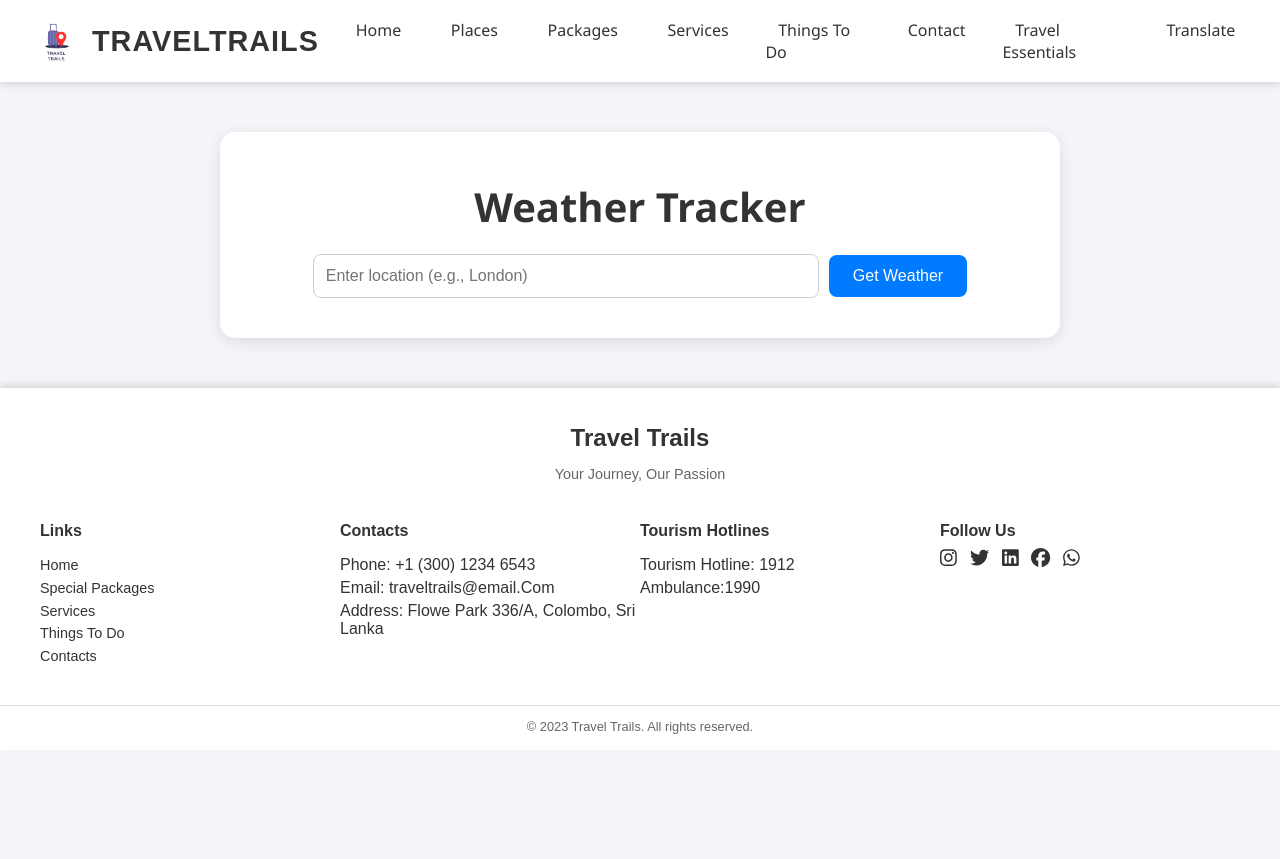
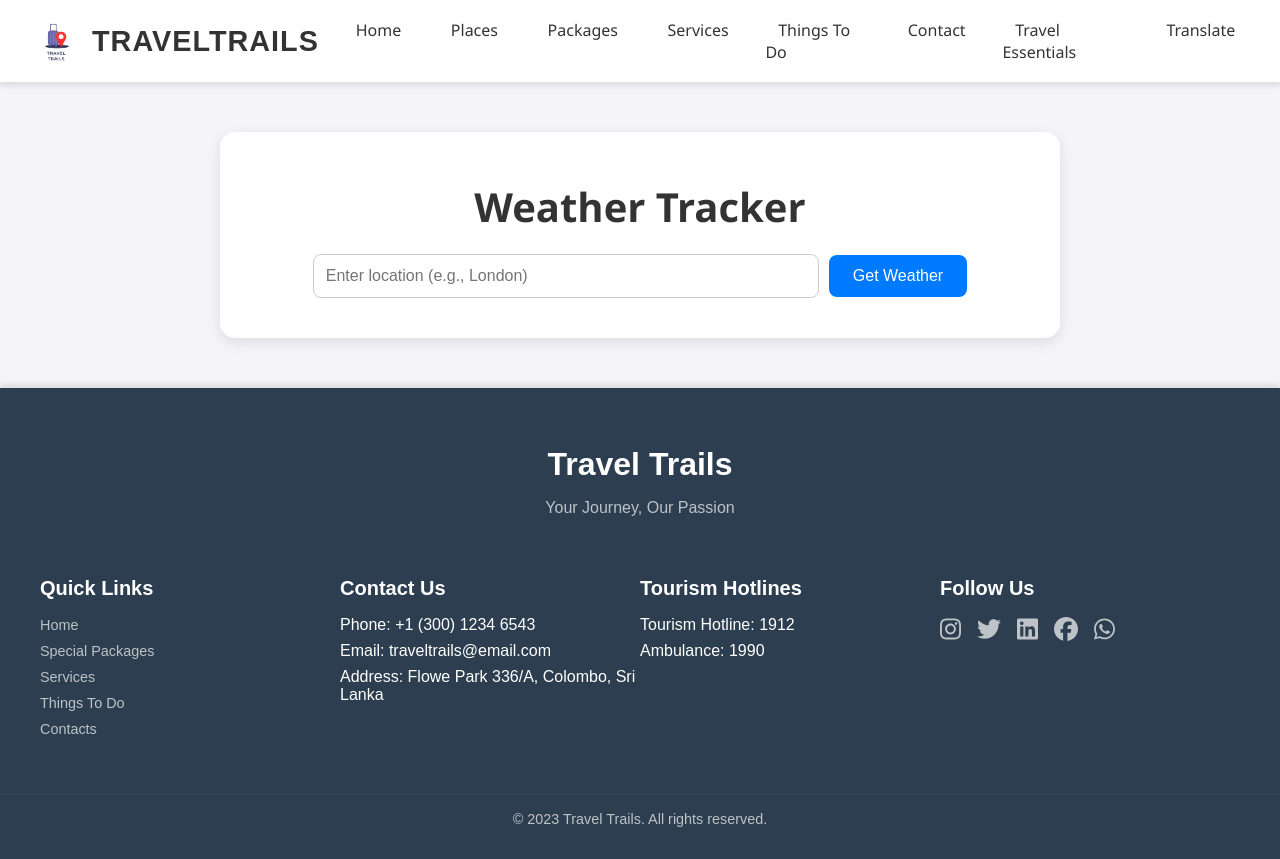
Before and after one commit to Pasindya/ITPM-Project-MernStack, a React (Vite) app in the folder Frontend/: page /weather in a window 1280 px wide. Before the commit the page ends 800 px from the top, so only its background shows below. Built offline with nearby package versions, Linux system fonts and the light colour scheme.

Commit message:
modified footer

```diff
--- a/Frontend/src/CSS/Footer.css
+++ b/Frontend/src/CSS/Footer.css
@@ -1,27 +1,27 @@
 /* Footer Styles */
 .footer {
-    background-color: white; /* White background */
-    color: #333; /* Dark text for contrast */
-    padding: 1rem 0; /* Reduced padding */
+  background-color: #2c3e50; /* Dark blue background */
+  color: #ffffff; /* White text for contrast */
+  padding: 2rem 0; /* Increased padding */
   font-family: 'Poppins', sans-serif;
   box-shadow: 0 -4px 6px rgba(0, 0, 0, 0.1); /* Subtle shadow at the top */
 }
 
 .footer-logo {
   text-align: center;
-    margin-bottom: 1rem; /* Reduced margin */
+  margin-bottom: 1.5rem; /* Adjusted margin */
 }
 
 .footer-logo h2 {
-    font-size: 1.5rem; /* Reduced font size */
+  font-size: 2rem; /* Increased font size */
   font-weight: 700;
-    color: #333; /* Dark text for logo */
+  color: #ffffff; /* White text for logo */
   margin-bottom: 0.5rem;
 }
 
 .footer-logo p {
-    font-size: 0.9rem; /* Reduced font size */
-    color: #666; /* Subtle text color for tagline */
+  font-size: 1rem; /* Adjusted font size */
+  color: #bdc3c7; /* Light gray text for tagline */
 }
 
 .footer-content {
@@ -34,15 +34,15 @@
 }
 
 .footer-section {
-    margin: 0.5rem 0; /* Reduced margin */
+  margin: 1rem 0; /* Adjusted margin */
   flex: 1;
-    min-width: 150px; /* Adjusted minimum width */
+  min-width: 200px; /* Adjusted minimum width */
 }
 
 .footer-section h3 {
-    font-size: 1rem; /* Reduced font size */
-    margin-bottom: 0.5rem; /* Reduced margin */
-    color: #333; /* Dark text for headings */
+  font-size: 1.25rem; /* Increased font size */
+  margin-bottom: 1rem; /* Adjusted margin */
+  color: #ffffff; /* White text for headings */
   font-weight: 600; /* Bold headings */
 }
 
@@ -52,13 +52,13 @@
 }
 
 .footer-section ul li {
-    margin: 0.3rem 0; /* Reduced margin */
+  margin: 0.5rem 0; /* Adjusted margin */
 }
 
 .footer-section ul li a {
-    color: #333; /* Dark text for links */
+  color: #bdc3c7; /* Light gray text for links */
   text-decoration: none;
-    font-size: 0.9rem; /* Reduced font size */
+  font-size: 0.9rem; /* Adjusted font size */
   transition: color 0.3s ease;
 }
 
@@ -68,12 +68,12 @@
 
 .social-icons {
   display: flex;
-    gap: 0.8rem; /* Reduced gap between icons */
+  gap: 1rem; /* Adjusted gap between icons */
 }
 
 .social-icons a {
-    color: #333; /* Dark color for icons */
-    font-size: 1.2rem; /* Reduced icon size */
+  color: #bdc3c7; /* Light gray color for icons */
+  font-size: 1.5rem; /* Adjusted icon size */
   transition: color 0.3s ease;
 }
 
@@ -83,13 +83,13 @@
 
 .footer-bottom {
   text-align: center;
-    margin-top: 1rem; /* Reduced margin */
-    padding-top: 0.8rem; /* Reduced padding */
-    border-top: 1px solid #ddd; /* Light border for separation */
+  margin-top: 1.5rem; /* Adjusted margin */
+  padding-top: 1rem; /* Adjusted padding */
+  border-top: 1px solid #34495e; /* Dark border for separation */
 }
 
 .footer-bottom p {
   margin: 0;
-    font-size: 0.8rem; /* Reduced font size */
-    color: #666; /* Subtle text color */
+  font-size: 0.9rem; /* Adjusted font size */
+  color: #bdc3c7; /* Light gray text color */
 }
--- a/Frontend/src/Components/Footer.jsx
+++ b/Frontend/src/Components/Footer.jsx
@@ -21,7 +21,7 @@ function Footer() {
       <div className="footer-content">
         {/* Links Section */}
         <div className="footer-section">
-          <h3>Links</h3>
+          <h3>Quick Links</h3>
           <ul>
             <li><a href="/">Home</a></li>
             <li><a href="/special-packages">Special Packages</a></li>
@@ -33,10 +33,10 @@ function Footer() {
 
         {/* Contacts Section */}
         <div className="footer-section">
-          <h3>Contacts</h3>
+          <h3>Contact Us</h3>
           <ul>
             <li>Phone: +1 (300) 1234 6543</li>
-            <li>Email: traveltrails@email.Com</li>
+            <li>Email: traveltrails@email.com</li>
             <li>Address: Flowe Park 336/A, Colombo, Sri Lanka</li>
           </ul>
         </div>
@@ -46,7 +46,7 @@ function Footer() {
           <h3>Tourism Hotlines</h3>
           <ul>
             <li>Tourism Hotline: 1912</li>
-            <li>Ambulance:1990 </li>
+            <li>Ambulance: 1990</li>
           </ul>
         </div>
 
```
Lines whose indentation alone changed are shown as unchanged.
